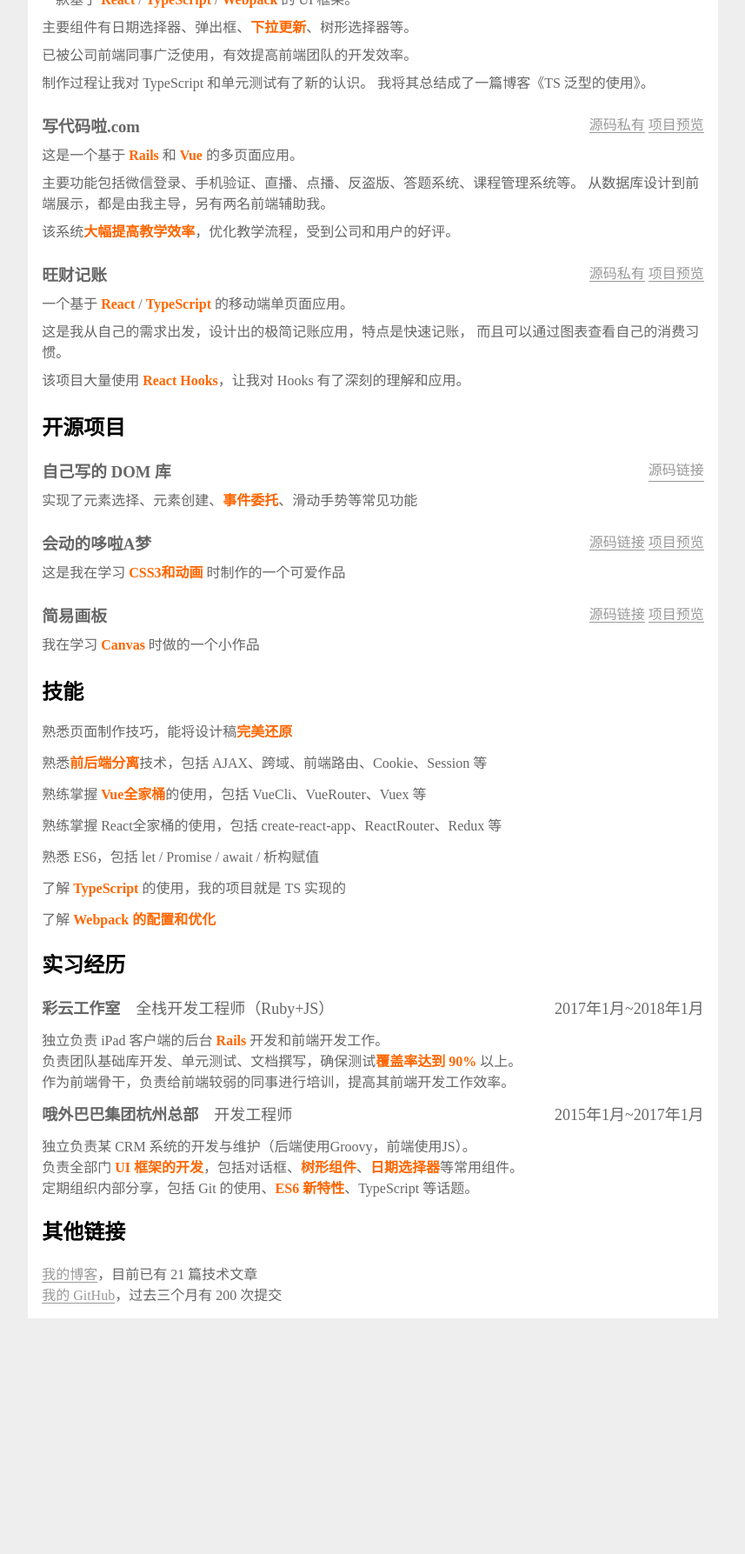
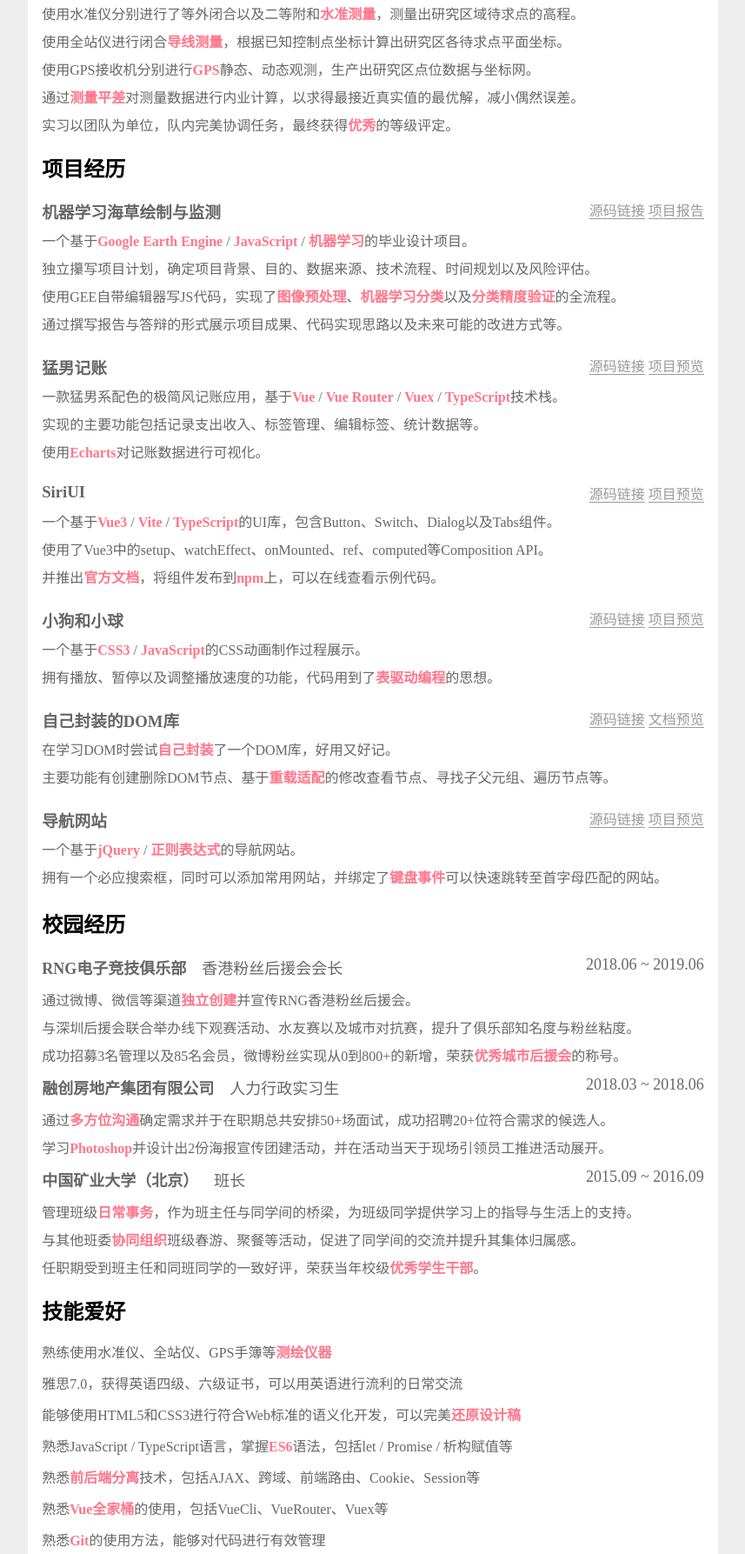
Before and after one commit to SiriusMlszx/CV, a plain HTML site: page src/index.html in a window 1280 px wide. Shown: the part 444-2231 px from the top of the page at 87% size, without its empty margins (211-1068 px from the left). Before the commit the page ends 1980 px from the top, so only its background shows below. Drawn offline with nearby package versions, Linux system fonts and the light colour scheme.

Commit message:
测绘工程师版

```diff
--- a/src/index.html
+++ b/src/index.html
@@ -28,6 +28,7 @@
     <style media="print">
         body {
             margin: 0;
+            background-color: white;
         }
     </style>
     <style>
@@ -103,7 +104,7 @@
         }
 
         .projects strong {
-            color: #f60;
+            color: #ff768b;
         }
 
         .projects>ol {
@@ -126,20 +127,6 @@
         }
     </style>
     <style>
-        .openSource>ul>li {
-            margin-bottom: 24px;
-        }
-
-        .openSource header {
-            display: flex;
-            justify-content: space-between;
-        }
-
-        .openSource strong {
-            color: #f60;
-        }
-    </style>
-    <style>
         .skills>.wrapper>ul {
             color: #666;
         }
@@ -150,7 +137,7 @@
         }
 
         .skills>.wrapper strong {
-            color: #f60;
+            color: #ff768b;
         }
     </style>
     <style>
@@ -181,7 +168,34 @@
         }
 
         .jobs strong {
-            color: #f60;
+            color: #ff768b;
+        }
+    </style>
+    <style>
+        .education header {
+            display: flex;
+            color: #666;
+            margin-bottom: 12px;
+        }
+
+        .education header>h3 {
+
+            font-size: 18px;
+            /* color: #333; */
+        }
+
+        .education header>h4 {
+            margin-left: 1em;
+            font-size: 18px;
+        }
+
+        .education>ol>li {
+            margin: 12px 0;
+        }
+
+        .education header>span {
+            font-size: 18px;
+            margin-left: auto;
         }
     </style>
     <style>
@@ -215,215 +229,266 @@
             <h1>王司宇</h1>
             <img src="../images/1.jpg" alt="" height="150">
             <p>
-                男 | 25岁 | 前端开发工程师 | 现居大连
+                男 | 25岁 | 勘察设计类 | 现居大连 | <a href="https://www.yuque.com/sirius-cdpws" target="_blank">技术博客</a> | <a
+                    href="https://github.com/SiriusMlszx" target="_blank">Github</a>
             </p>
             <p>
                 手机：<a href="tel:18658821556">18658821556</a> | 邮箱：<a
                     href="mailto:siriusflora@gmail.com">siriusflora@gmail.com</a> | 微信：<a
                     style="border-bottom: none;">SiriusSpicyShrimps</a>
-
-
             </p>
         </section>
 
         <!-- 教育经历 -->
         <section class="education">
             <h2>教育经历</h2>
+            <ol>
+                <li>
+                    <header>
+                        <h3> 帝国理工学院 </h3>
+                        <h4>应用计算科学与工程 硕士</h4>
+                        <span><time>2019.10</time> ~ <time>2020.11</time></span>
+                    </header>
+                </li>
+                <li>
+                    <header>
+                        <h3> 香港中文大学 </h3>
+                        <h4>地理信息科学 硕士</h4>
+                        <span><time>2018.09</time> ~ <time>2019.11</time></span>
+                    </header>
+                </li>
+                <li>
+                    <header>
+                        <h3> 中国矿业大学（北京） </h3>
+                        <h4>遥感科学与技术 本科</h4>
+                        <span><time>2014.09</time> ~ <time>2018.07</time></span>
+                    </header>
+                </li>
+            </ol>
+        </section>
+
+        <!-- 实习经历 -->
+        <section class="jobs">
+            <h2>实习经历</h2>
+            <ol>
+                <li>
+                    <header>
+                        <h3> 中国矿业大学（北京） </h3>
+                        <h4>测绘工程师</h4>
+                        <span><time>2015.07</time> ~ <time>2017.07</time></span>
+                    </header>
                     <p>
-                <span><span><span style='font-weight: bold;'>帝国理工学院</span> - 应用计算科学与工程 硕士</span></span>
-                <span><time>2019年10月</time>~<time>2020年11月</time></span>
+                        使用水准仪分别进行了等外闭合以及二等附和<strong>水准测量</strong>，测量出研究区域待求点的高程。
                     </p>
                     <p>
-                <span><span><span style='font-weight: bold;'>香港中文大学</span> - 地理信息科学 硕士</span></span>
-                <span><time>2018年09月</time>~<time>2019年11月</time></span>
+                        使用全站仪进行闭合<strong>导线测量</strong>，根据已知控制点坐标计算出研究区各待求点平面坐标。
                     </p>
                     <p>
-                <span><span><span style='font-weight: bold;'>中国矿业大学（北京）</span>-遥感科学与技术 本科</span></span>
-                <span><time>2014年09月</time>~<time>2018年07月</time></span>
-
+                        使用GPS接收机分别进行<strong>GPS</strong>静态、动态观测，生产出研究区点位数据与坐标网。
+                    </p>
+                    <p>
+                        通过<strong>测量平差</strong>对测量数据进行内业计算，以求得最接近真实值的最优解，减小偶然误差。
+                    </p>
+                    <p>
+                        实习以团队为单位，队内完美协调任务，最终获得<strong>优秀</strong>的等级评定。
                     </p>
 
+                </li>
+            </ol>
         </section>
 
+        <!-- 项目经历 -->
         <section class="projects">
             <h2>项目经历</h2>
             <ol>
                 <li>
                     <header>
-                        <h3>谷UI</h3>
+                        <h3>机器学习海草绘制与监测</h3>
                         <span>
-                            <a href="#">源码链接</a>
-                            <a href="#">项目预览</a>
+                            <a href="https://github.com/SiriusMlszx/finalproject-ic-siyu" target="_blank">源码链接</a>
+                            <a href="https://siriusmlszx.github.io/finalproject-ic-siyu/FinalReport/Final%20Report%20Siyu.pdf"
+                                target="_blank">项目报告</a>
                         </span>
                     </header>
                     <p>
-                        一款基于 <strong>React</strong> / <strong>TypeScript</strong> / <strong>Webpack</strong> 的 UI
-                        框架。
-
+                        一个基于<strong>Google Earth Engine</strong> / <strong>JavaScript</strong> /
+                        <strong>机器学习</strong>的毕业设计项目。
                     </p>
                     <p>
-                        主要组件有日期选择器、弹出框、<strong>下拉更新</strong>、树形选择器等。
-
+                        独立攥写项目计划，确定项目背景、目的、数据来源、技术流程、时间规划以及风险评估。
                     </p>
                     <p>
-                        已被公司前端同事广泛使用，有效提高前端团队的开发效率。
-
+                        使用GEE自带编辑器写JS代码，实现了<strong>图像预处理</strong>、<strong>机器学习分类</strong>以及<strong>分类精度验证</strong>的全流程。
                     </p>
                     <p>
-                        制作过程让我对 TypeScript 和单元测试有了新的认识。
-                        我将其总结成了一篇博客《TS 泛型的使用》。
+                        通过撰写报告与答辩的形式展示项目成果、代码实现思路以及未来可能的改进方式等。
                     </p>
                 </li>
                 <li>
                     <header>
-                        <h3>写代码啦.com</h3>
+                        <h3>猛男记账</h3>
                         <span>
-                            <a href="#">源码私有</a>
-                            <a href="#">项目预览</a>
+                            <a href="https://github.com/SiriusMlszx/siricash-vue" target="_blank">源码链接</a>
+                            <a href="https://siriusmlszx.github.io/siricash-vue-website/#/money"
+                                target="_blank">项目预览</a>
                         </span>
                     </header>
                     <p>
-                        这是一个基于 <strong>Rails</strong> 和 <strong>Vue</strong> 的多页面应用。
+                        一款猛男系配色的极简风记账应用，基于<strong>Vue</strong> / <strong>Vue
+                            Router</strong> / <strong>Vuex</strong> / <strong>TypeScript</strong>技术栈。
                     </p>
                     <p>
-                        主要功能包括微信登录、手机验证、直播、点播、反盗版、答题系统、课程管理系统等。
-                        从数据库设计到前端展示，都是由我主导，另有两名前端辅助我。
+                        实现的主要功能包括记录支出收入、标签管理、编辑标签、统计数据等。
                     </p>
                     <p>
-                        该系统<strong>大幅提高教学效率</strong>，优化教学流程，受到公司和用户的好评。
+                        使用<strong>Echarts</strong>对记账数据进行可视化。
                     </p>
                 </li>
                 <li>
                     <header>
-                        <h3>旺财记账</h3>
+                        <h3>SiriUI</h3>
                         <span>
-                            <a href="#">源码私有</a>
-                            <a href="#">项目预览</a>
+                            <a href="https://github.com/SiriusMlszx/peachui-siri" target="_blank">源码链接</a>
+                            <a href="https://siriusmlszx.github.io/peachui-siri-website/index.html#/"
+                                target="_blank">项目预览</a>
                         </span>
                     </header>
                     <p>
-                        一个基于 <strong>React</strong> / <strong>TypeScript</strong> 的移动端单页面应用。
+                        一个基于<strong>Vue3</strong> / <strong>Vite</strong> /
+                        <strong>TypeScript</strong>的UI库，包含Button、Switch、Dialog以及Tabs组件。
                     </p>
 
                     <p>
-                        这是我从自己的需求出发，设计出的极简记账应用，特点是快速记账，
-                        而且可以通过图表查看自己的消费习惯。
+                        使用了Vue3中的setup、watchEffect、onMounted、ref、computed等Composition API。
                     </p>
                     <p>
-                        该项目大量使用 <strong>React Hooks</strong>，让我对 Hooks 有了深刻的理解和应用。
+                        并推出<strong>官方文档</strong>，将组件发布到<strong>npm</strong>上，可以在线查看示例代码。
+                    </p>
+                </li>
+                <li>
+                    <header>
+                        <h3>小狗和小球</h3>
+                        <span>
+                            <a href="https://github.com/SiriusMlszx/Livedogball" target="_blank">源码链接</a>
+                            <a href="https://siriusmlszx.github.io/Livedogball/test.html" target="_blank">项目预览</a>
+                        </span>
+                    </header>
+                    <p>
+                        一个基于<strong>CSS3</strong> / <strong>JavaScript</strong>的CSS动画制作过程展示。
+                    </p>
+                    <p>
+                        拥有播放、暂停以及调整播放速度的功能，代码用到了<strong>表驱动编程</strong>的思想。
+                    </p>
+                </li>
+                <li>
+                    <header>
+                        <h3>自己封装的DOM库</h3>
+                        <span>
+                            <a href="https://github.com/SiriusMlszx/Dom/blob/master/src/dom.js" target="_blank">源码链接</a>
+                            <a href="https://github.com/SiriusMlszx/Dom" target="_blank">文档预览</a>
+                        </span>
+                    </header>
+                    <p>
+                        在学习DOM时尝试<strong>自己封装</strong>了一个DOM库，好用又好记。
+                    </p>
+                    <p>
+                        主要功能有创建删除DOM节点、基于<strong>重载适配</strong>的修改查看节点、寻找子父元组、遍历节点等。
+                    </p>
+                </li>
+                <li>
+                    <header>
+                        <h3>导航网站</h3>
+                        <span>
+                            <a href="https://github.com/SiriusMlszx/Nav" target="_blank">源码链接</a>
+                            <a href="https://siriusmlszx.github.io/Nav/src/index.html" target="_blank">项目预览</a>
+                        </span>
+                    </header>
+                    <p>
+                        一个基于<strong>jQuery</strong> / <strong>正则表达式</strong>的导航网站。
+                    </p>
+                    <p>
+                        拥有一个必应搜索框，同时可以添加常用网站，并绑定了<strong>键盘事件</strong>可以快速跳转至首字母匹配的网站。
                     </p>
                 </li>
             </ol>
         </section>
 
-
-        <section class="openSource">
-            <h2>开源项目</h2>
-            <ul>
+        <!-- 校园经历 -->
+        <section class="jobs">
+            <h2>校园经历</h2>
+            <ol>
                 <li>
                     <header>
-                        <h3>自己写的 DOM 库</h3>
-                        <a href="#">源码链接</a>
+                        <h3> RNG电子竞技俱乐部 </h3>
+                        <h4>香港粉丝后援会会长</h4>
+                        <span><time>2018.06</time> ~ <time>2019.06</time></span>
                     </header>
-                    <p>实现了元素选择、元素创建、<strong>事件委托</strong>、滑动手势等常见功能</p>
-                </li>
-                <li class="page2">
-                    <header>
-                        <h3>会动的哆啦A梦</h3>
-                        <span>
-                            <a href="#">源码链接</a>
-                            <a href="https://fangyinghang.com/make-a-pikachu/">项目预览</a>
-                        </span>
-                    </header>
-                    <p>这是我在学习 <strong>CSS3和动画</strong> 时制作的一个可爱作品</p>
+                    <p>
+                        通过微博、微信等渠道<strong>独立创建</strong>并宣传RNG香港粉丝后援会。
+                    </p>
+                    <p>
+                        与深圳后援会联合举办线下观赛活动、水友赛以及城市对抗赛，提升了俱乐部知名度与粉丝粘度。
+                    </p>
+                    <p>
+                        成功招募3名管理以及85名会员，微博粉丝实现从0到800+的新增，荣获<strong>优秀城市后援会</strong>的称号。
+                    </p>
+
                 </li>
                 <li>
                     <header>
-                        <h3>简易画板</h3>
-                        <span>
-                            <a href="#">源码链接</a>
-                            <a href="#">项目预览</a>
-                        </span>
+                        <h3> 融创房地产集团有限公司 </h3>
+                        <h4>人力行政实习生</h4>
+                        <span><time>2018.03</time> ~ <time>2018.06</time></span>
                     </header>
-                    <p>我在学习 <strong>Canvas</strong> 时做的一个小作品</p>
-                </li>
-            </ul>
-        </section>
+                    <p>
+                        通过<strong>多方位沟通</strong>确定需求并于在职期总共安排50+场面试，成功招聘20+位符合需求的候选人。
+                    </p>
+                    <p>
+                        学习<strong>Photoshop</strong>并设计出2份海报宣传团建活动，并在活动当天于现场引领员工推进活动展开。
+                    </p>
 
-
-
-        <section class="skills">
-            <h2>技能</h2>
-            <div class="wrapper">
-                <div id="skills"></div>
-                <ul>
-                    <li>熟悉页面制作技巧，能将设计稿<strong>完美还原</strong> </li>
-                    <li>熟悉<strong>前后端分离</strong>技术，包括 AJAX、跨域、前端路由、Cookie、Session 等</li>
-                    <li>熟练掌握 <strong>Vue全家桶</strong>的使用，包括 VueCli、VueRouter、Vuex 等</li>
-                    <li>熟练掌握 React全家桶的使用，包括 create-react-app、ReactRouter、Redux 等</li>
-                    <li>熟悉 ES6，包括 let / Promise / await / 析构赋值</li>
-                    <li>了解 <strong>TypeScript</strong> 的使用，我的项目就是 TS 实现的</li>
-                    <li>了解 <strong>Webpack 的配置和优化</strong></li>
-                </ul>
-            </div>
-        </section>
-
-
-
-
-
-
-        <section class="jobs">
-            <h2>实习经历</h2>
-            <ol>
-                <li>
-                    <header>
-                        <h3> 彩云工作室 </h3>
-                        <h4>全栈开发工程师（Ruby+JS）</h4>
-                        <span><time>2017年1月</time>~<time>2018年1月</time></span>
-                    </header>
-                    <ul>
-                        <li>
-                            独立负责 iPad 客户端的后台 <strong>Rails</strong> 开发和前端开发工作。
-                        </li>
-                        <li>
-                            负责团队基础库开发、单元测试、文档撰写，确保测试<strong>覆盖率达到 90%</strong> 以上。
-                        </li>
-                        <li>
-                            作为前端骨干，负责给前端较弱的同事进行培训，提高其前端开发工作效率。
-                        </li>
-                    </ul>
                 </li>
                 <li>
                     <header>
-                        <h3>哦外巴巴集团杭州总部</h3>
-                        <h4>开发工程师</h4>
-                        <span><time>2015年1月</time>~<time>2017年1月</time></span>
+                        <h3> 中国矿业大学（北京） </h3>
+                        <h4>班长</h4>
+                        <span><time>2015.09</time> ~ <time>2016.09</time></span>
                     </header>
-                    <ul>
-                        <li>独立负责某 CRM 系统的开发与维护（后端使用Groovy，前端使用JS）。</li>
-                        <li>负责全部门 <strong>UI 框架的开发</strong>，包括对话框、<strong>树形组件</strong>、<strong>日期选择器</strong>等常用组件。
-                        </li>
-                        <li>定期组织内部分享，包括 Git 的使用、<strong>ES6 新特性</strong>、TypeScript 等话题。</li>
-                    </ul>
+                    <p>
+                        管理班级<strong>日常事务</strong>，作为班主任与同学间的桥梁，为班级同学提供学习上的指导与生活上的支持。
+                    </p>
+                    <p>
+                        与其他班委<strong>协同组织</strong>班级春游、聚餐等活动，促进了同学间的交流并提升其集体归属感。
+                    </p>
+                    <p>
+                        任职期受到班主任和同班同学的一致好评，荣获当年校级<strong>优秀学生干部</strong>。
+                    </p>
+
                 </li>
             </ol>
         </section>
 
-        <section class="others">
-            <h2>其他链接</h2>
+        <section class="skills">
+            <h2>技能爱好</h2>
+            <div class="wrapper">
+                <div id="skills"></div>
                 <ul>
-                <li><a href="https://www.zhihu.com/people/zhihusucks/posts/posts_by_votes">我的博客</a>，目前已有 21 篇技术文章
-                </li>
-                <li><a href="https://github.com/frankfang">我的 GitHub</a>，过去三个月有 200 次提交</li>
+                    <li>熟练使用水准仪、全站仪、GPS手簿等<strong>测绘仪器</strong></li>
+                    <li>雅思7.0，获得英语四级、六级证书，可以用英语进行流利的日常交流</li>
+                    <li>能够使用HTML5和CSS3进行符合Web标准的语义化开发，可以完美<strong>还原设计稿</strong></li>
+                    <li>熟悉JavaScript / TypeScript语言，掌握<strong>ES6</strong>语法，包括let / Promise / 析构赋值等</li>
+                    <li>熟悉<strong>前后端分离</strong>技术，包括AJAX、跨域、前端路由、Cookie、Session等</li>
+                    <li>熟悉<strong>Vue全家桶</strong>的使用，包括VueCli、VueRouter、Vuex等</li>
+                    <li>熟悉<strong>Git</strong>的使用方法，能够对代码进行有效管理</li>
+                    <li>了解React + React Hooks的使用</li>
+                    <li>了解前端<strong>性能优化策略</strong>，<strong>HTTP协议</strong>以及浏览器工作原理</li>
+                    <li>会对重复的代码进行习惯性<strong>重构</strong>和<strong>封装</strong>，提升代码的复用性</li>
+                    <li>了解 <strong>Webpack</strong>的配置和优化</li>
+                    <li>喜欢电子游戏、唱歌、看电影、乒羽网、打麻将、做饭</li>
                 </ul>
+            </div>
         </section>
-
-
-
     </article>
-    <script src="https://cdn.bootcdn.net/ajax/libs/echarts/5.0.0-rc.1/echarts.min.js"></script>
-    <script src="./main.js"></script>
 </body>
 
 </html>
```
Lines whose indentation alone changed are shown as unchanged.
